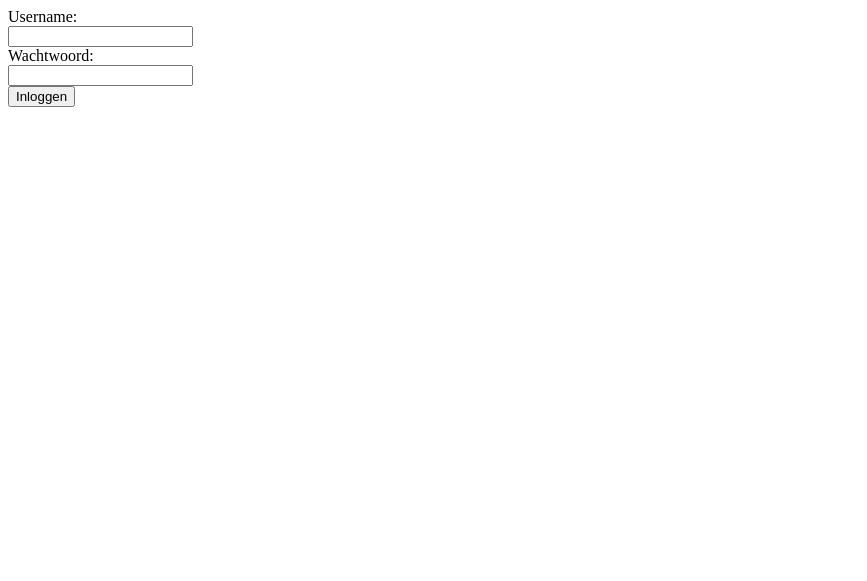
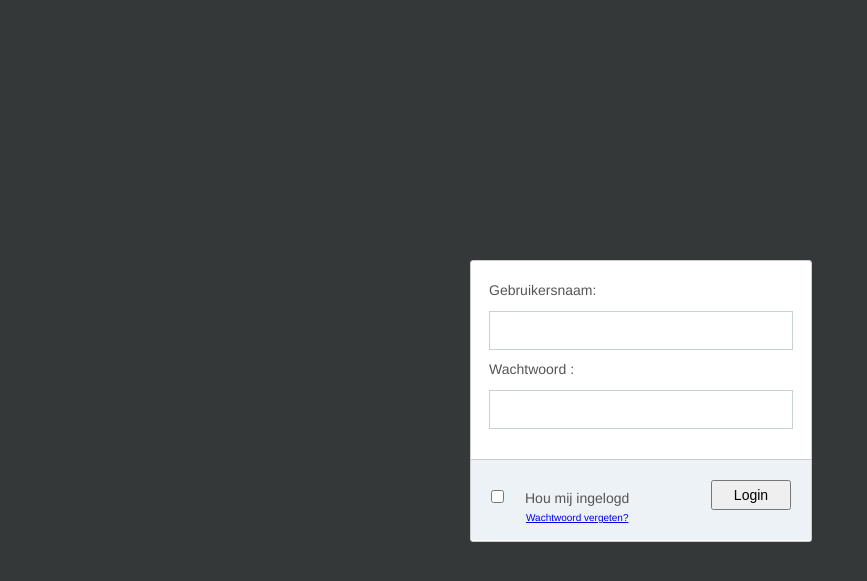
Before and after one commit to MrSenery/Project-match, a PHP site: page /LogIn.php in a window 1280 px wide. Shown: the top 581 px of the page, without its empty margins (0-867 px from the left). Run offline with PHP 8.4, Linux system fonts and the light colour scheme.

Commit message:
LogIn uitbreiding
LogIn

```diff
--- a/LogIn.php
+++ b/LogIn.php
@@ -4,7 +4,7 @@
 
     //SQL database connectie
 
-    //Gebruikersnaam en Wachtwoord uit database
+    //Gebruikersnaam en Wachtwoord uit database ophalen
     $gebruikersnaam = "gebruiker";
     $wachtwoord = "wachtwoord";
 
@@ -24,13 +24,93 @@
 ?>
 
 <html>
-    <body>
-        <form method="post" action="LogIn.php">
-            Username:<br/>
-            <input type="text" name="Gebruikersnaam"><br/>
-            Wachtwoord:<br/>
-            <input type="password" name="Wachtwoord"><br/>
-            <input type="submit" value="Inloggen">
-        </form>
-    </body>
+    <style>
+        html, body {
+            font-family: "Helvetica Neue", Helvetica, sans-serif;
+            color: #444;
+            background-color: #343838;
+        }
+        #containerLogIn {
+            position: fixed;
+            width: 340px;
+            height: 280px;
+            top: 50%;
+            left: 50%;
+            margin-top: -140px;
+            margin-left: -170px;
+            background: #fff;
+            border-radius: 3px;
+            border: 1px solid #ccc;
+        }
+        label {
+            color: #555;
+            margin-left: 18px;
+            padding-top: 10px;
+            font-size: 14px;
+        }
+        form {
+            margin: 0 auto;
+            margin-top: 20px;
+        }
+        input[type=text],
+        input[type=password] {
+            padding-left: 10px;
+            margin: 10px;
+            margin-top: 12px;
+            margin-left: 18px;
+            width: 290px;
+            height: 35px;
+            border: 1px solid #c7d0d2;
+	}
+        #lower {
+            background: #ecf2f5;
+            width: 100%;
+            height: 80px;
+            margin-top: 20px;
+            border-top: 1px solid #ccc;
+            border-bottom-right-radius: 3px;
+            border-bottom-left-radius: 3px;
+        }
+        input[type=checkbox] {
+            margin-left: 20px;
+            margin-top: 30px;
+            cursor: pointer;
+        }
+        .check {
+            margin-left: 3px;
+            font-size: 11px;
+        }
+        input[type=submit] {
+            float: right;
+            margin-right: 20px;
+            margin-top: 20px;
+            width: 80px;
+            height: 30px;
+            font-size: 14px;
+            cursor: pointer;
+        }
+        #forgotpassword {
+            font-size: 10px;
+            margin-left: 55px;
+        }
+    </style>
+        <head>
+            <!-- Match makers stylesheet -->
+            <link href="CSS.css" rel="stylesheet" type="text/css">
+            <!-- Bootstrap -->
+            <!--<link href="css/bootstrap.min.css" rel="stylesheet">-->
+        </head>
+            <div id="containerLogIn">
+                <form>
+                    <label for="username">Gebruikersnaam:</label>
+                        <input type="text" id="username" name="username">
+                            <label for="password">Wachtwoord :</label>
+                                <input type="password" id="password" name="password">
+                        <div id="lower">
+                            <input type="checkbox"><label for="checkbox">Hou mij ingelogd</label>
+                                <input type="submit" value="Login">
+                                    <a href="#" id="forgotpassword">Wachtwoord vergeten?</a>
+                        </div><!--/ lower-->
+                </form>
+            </div>
 </html>
```
